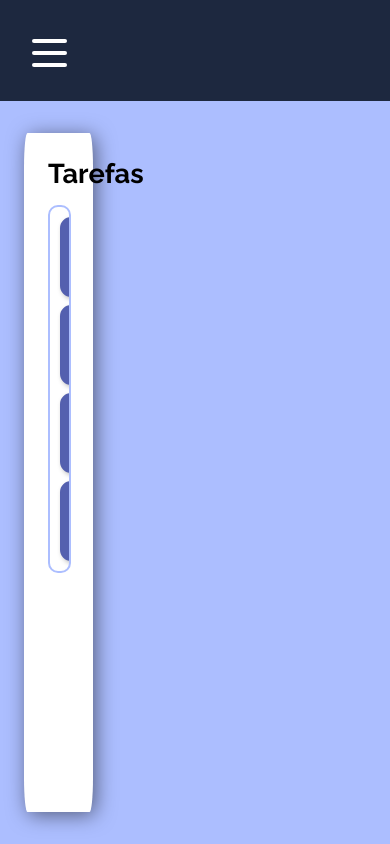
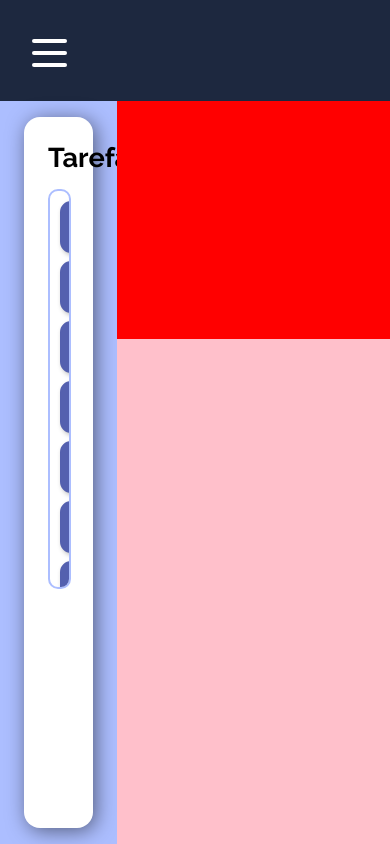
Before and after one commit to DebLuiza/Clock, a React (Vite) app in the folder Clock/: page / in a window 390 px wide. Built offline with nearby package versions, Linux system fonts and the light colour scheme.

Commit message:
Atualizações responsividade

```diff
--- a/Clock/src/Components/CardTarefasLista/Styles/CardTarefasLista.module.scss
+++ b/Clock/src/Components/CardTarefasLista/Styles/CardTarefasLista.module.scss
@@ -11,7 +11,6 @@
     justify-content: space-between;
     color: #fff;
     box-shadow: 2px 2px 5px $card-shadow-color;
-
 
     .text-part{
         display: flex;
@@ -49,4 +48,30 @@
             width: 1.5rem;
         }
     }
+
+    @media (max-width: $w1920){
+        padding: 0.8rem 1.5rem;
+    }
+
+    @media (max-width: $w1440) {
+        padding: 0.5rem 1rem;
+        .text-part{
+            font-size: 0.8rem;
+        }
+        .buttons-part{
+            gap: 0.5rem;
+            button{
+                padding: 0.3rem;
+                width: 2rem;
+                height: 2rem;
+                &:hover{
+                    transform: scale(1.00);
+                    filter: brightness(1.2);
+                }
+            }
+            img{
+                width: 1.2rem;
+            }
+        }
+    }
 }
--- a/Clock/src/Components/Header/Styles/Header.module.scss
+++ b/Clock/src/Components/Header/Styles/Header.module.scss
@@ -148,8 +148,7 @@ $headerResponsive: 100%;
     padding: 0 5rem;
     .links {
       a {
-        font-size: 1.7rem;
-
+        font-size: 1.4rem;
       }
     }
   }
--- a/Clock/src/Components/ItemTarefas/Styles/ItemTarefas.module.scss
+++ b/Clock/src/Components/ItemTarefas/Styles/ItemTarefas.module.scss
@@ -5,8 +5,8 @@
     height: 100%;
     width: 100%;
     background: #fff;
-    border-radius: 2.5%;
-    padding: 1.5rem;
+    border-radius: 1.3rem;
+    padding: 1.5rem 2rem;
     box-shadow: 3px 3px 20px $container-shadow-color;
     .title-part{
         font-family: 'Raleway-Bold';
@@ -48,15 +48,24 @@
         scrollbar-color: $bg-color #f0f0f0;
     }
 
+    @media (max-width: $w1920) {
+        .title-part{
+            font-size: 2rem;
+            margin-bottom: 0;
+            margin: 1.3rem;
+        }
+    }
 
     @media (max-width: $w1440) {
-        border-radius: 5%;
+        border-radius: 1rem;
+        padding: 1.5rem;
         .title-part{
             font-size: 1.7rem;
+            margin: 0;
             margin-bottom: 1rem;
         }
         .scroll-part{
-            max-height: 23rem;
+            max-height: 25rem;
             .teste{
                 height: 50px;
             }
--- a/Clock/src/Pages/MainPage/MainPage.jsx
+++ b/Clock/src/Pages/MainPage/MainPage.jsx
@@ -12,12 +12,16 @@ export default function MainPage({ tamHeader }) {
       style={{ height: calculatedHeight}}
     >
       <div className={styles["left-container"]}>
-        {/* lista de tarefas aq */}
         <ItemTarefas/>
       </div>
       <div className={styles["right-container"]}>
         {/* calendario e carossel */}
+        <div className={styles["carousel-part"]}>
 
+        </div>
+        <div className={styles["calendar-part"]}>
+
+        </div>
       </div>
     </div>
   );
--- a/Clock/src/Pages/MainPage/Styles/MainPage.module.scss
+++ b/Clock/src/Pages/MainPage/Styles/MainPage.module.scss
@@ -9,13 +9,26 @@
 
     }
     .right-container{
-       // background: purple;
+        background: purple;
+        display: grid;
+        grid-template-rows: 32% 68%;
+        .carousel-part{
+            background: red;
+        }
+        .calendar-part{
+            background: pink;
+        }
+    }
+
+    @media (max-width: $w1920) {
+        .left-container{
+            padding: 1.5rem 2rem;
+        }
     }
 
     @media (max-width: $w1440) {
         .left-container{
-            padding: 2rem 1.5rem;
-
+            padding: 1rem 1.5rem;
         }
     }
 }
```
